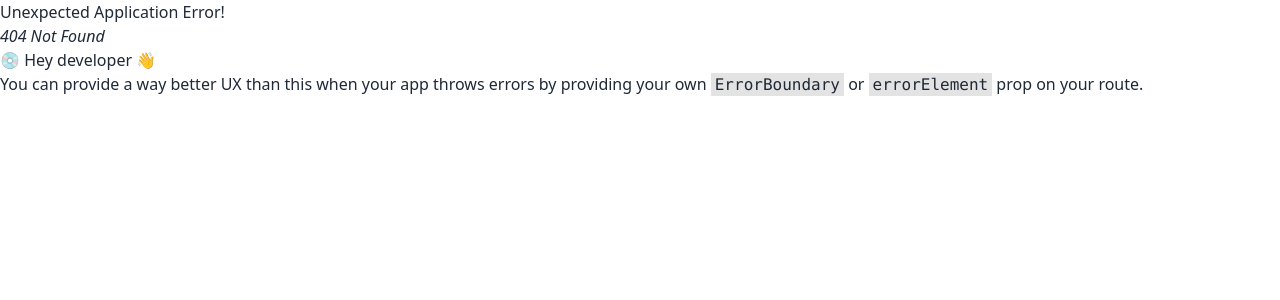
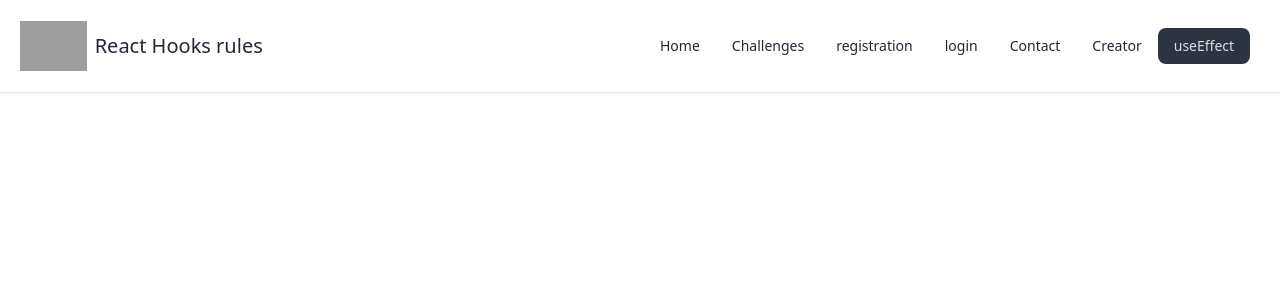
Before and after one commit to minhazapon/React-Hooks-Rules, a React (Vite) app: page /effect in a window 1280 px wide. Before the commit this address had no page. Shown: the top 300 px of the page. Built offline with nearby package versions, Linux system fonts and the light colour scheme; grey boxes are pictures that could not be loaded.

Commit message:
added file

```diff
--- a/src/Nav.jsx
+++ b/src/Nav.jsx
@@ -11,6 +11,7 @@ function Nav() {
         <li><NavLink to='/login'>login</NavLink></li>
         <li><NavLink to='/contact'>Contact</NavLink></li>
         <li><NavLink to='/creator'>Creator</NavLink></li>
+        <li><NavLink to='/effect'>useEffect</NavLink></li>
 
     </>
 
--- a/src/main.jsx
+++ b/src/main.jsx
@@ -13,6 +13,7 @@ import Registration from './registration/Registration';
 import Login from './registration/Login';
 import Contact from './registration/Contact';
 import Creator from './data of creator/Creator';
+import Effect from './useEffect/useEffect';
 
 const router = createBrowserRouter([
   {
@@ -43,6 +44,10 @@ const router = createBrowserRouter([
         path: "/creator",
         element: <Creator></Creator>,
       },
+      {
+        path: "/effect",
+        element: <Effect></Effect>,
+      },
     ],
   },
 ]);
--- /dev/null
+++ b/src/useEffect/useEffect.jsx
@@ -0,0 +1,16 @@
+
+
+function Effect() {
+    return (
+        <>
+            <div>
+
+
+
+
+            </div>
+        </>
+    )
+}
+
+export default Effect
```
